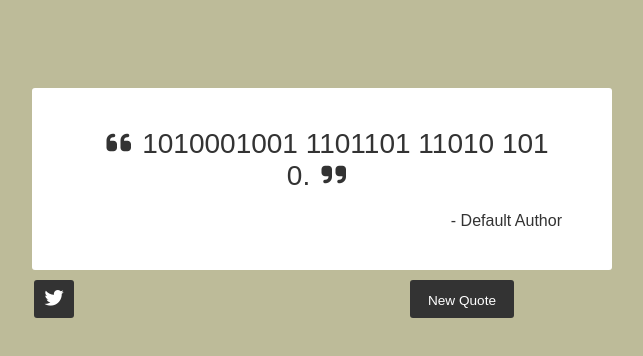
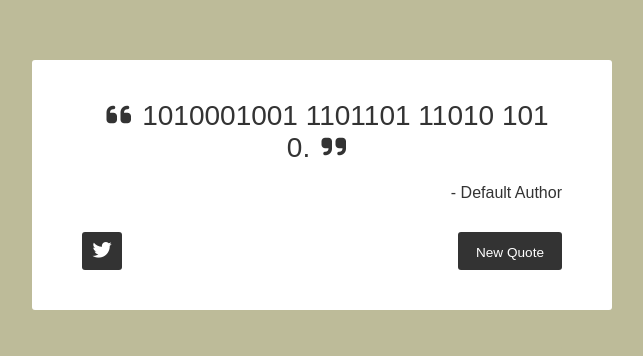
Before and after one commit to DeXtr0niC/React-Quote-Generator, a React (Create React App) app: page / in a window 1280 px wide. Shown: the part 234-590 px from the top of the page, without its empty margins (368-1011 px from the left). Built offline with nearby package versions, Linux system fonts and the light colour scheme.

Commit message:
Recreate orginial design with styled components

```diff
--- a/src/components/Button.js
+++ b/src/components/Button.js
@@ -10,6 +10,7 @@ const Button = styled.button`
   outline:none;
   font-size:0.85em;
   padding: 8px 18px 6px 18px;
+  margin-top: 30px;
   opacity:1;
   cursor:pointer;
   &:hover {
@@ -23,29 +24,31 @@ export const UtilityButton = styled(Button)`
 
 export const SocialButton = styled(Button)`
   float:left;
-  padding:0;
+  padding: 8px 0 0;
   font-size:1.2em;
   margin-right:5px;
-  height:38px;
+  height:30px;
   width:40px;
+  position: relative;
+  text-align: center;
   a {
   color: #fff;
   text-decoration: none;
   }
 `
 export const TwitterButton = ({ currentQuote }) => {
-   let uri = 'http://google.com'//'https://twitter.com/intent/tweet?hashtags=quotes&related=freecodecamp&text=' + encodeURIComponent('"' + props.currentQuote[0] + '" ' + props.currentQuote[1])
+  const uri = 'http://google.com'// 'https://twitter.com/intent/tweet?hashtags=quotes&related=freecodecamp&text=' + encodeURIComponent('"' + props.currentQuote[0] + '" ' + props.currentQuote[1])
 
   return (
-    <SocialButton  style={{color: '#fff', textDecoration: 'none'}} target={'_blank'}  rel="noopener noreferrer" href={uri}>
-      <a target={'_blank'}  rel="noopener noreferrer" href={uri}>
-        <i className="fab fa-twitter" />
+    <SocialButton as='div' style={{ color: '#fff', textDecoration: 'none' }} href={uri}>
+      <a target='_blank' rel='noopener noreferrer' href={uri}>
+        <i className='fab fa-twitter' />
       </a>
     </SocialButton>
   )
 }
 
-export const NewQuoteButton = ( { clickHandler }) => {
+export const NewQuoteButton = ({ clickHandler }) => {
   return (
     <UtilityButton title='Get a new quote!' onClick={clickHandler}>
       New Quote
@@ -55,17 +58,16 @@ export const NewQuoteButton = ( { clickHandler }) => {
 
 export default Button
 
-//function TwitterButton(props) {
+// function TwitterButton(props) {
 // let uri = 'https://twitter.com/intent/tweet?hashtags=quotes&related=freecodecamp&text=' + encodeURIComponent('"' + props.currentQuote[0] + '" ' + props.currentQuote[1])
 // return (
 //   <IconButton id={'twitter-button'} title={'Tweet this quote!'}>
 //     <a id={'tweet-quote'} target={'_blank'}  rel="noopener noreferrer" href={uri}> <i className="fab fa-twitter"></i></a>
 //   </IconButton>
 // )
-//}
+// }
 
-//function NewQuoteButton (props) {
-  //return
+// function NewQuoteButton (props) {
+// return
 // <button id={'new-quote'} title='Get a new quote!' onClick={props.clickHandler} className={'button'}>New Quote</button>
-
-//}
+// }
--- a/src/components/Quote.js
+++ b/src/components/Quote.js
@@ -17,9 +17,9 @@ const QuoteIcon = styled.i`
 
 const Quote = ({ quote }) => (
   <StyledQuote>
-    <QuoteIcon className='fas fa-quote-left'/>
-      <span id='text'>{quote}</span>
-    <QuoteIcon className='fas fa-quote-right'/>
+    <QuoteIcon className='fas fa-quote-left' />
+    <span id='text'>{quote}</span>
+    <QuoteIcon className='fas fa-quote-right' />
   </StyledQuote>
 )
 
--- a/src/components/containers/Buttonbar.js
+++ b/src/components/containers/Buttonbar.js
@@ -1,21 +1,23 @@
 import React from 'react'
 import styled from 'styled-components'
+import { TwitterButton, NewQuoteButton } from '../Button'
 
 const StyledButtonBar = styled.div`
   width: 100%;
-  margin: 8px auto auto;
+  margin: auto;
   //height: 30%;
   max-width: 1800px;
-  padding: 2px;
- flex: 1 1 30%;
+  padding: 0px;
+  flex: 1 1 30%;
   display: block;
 `
 
 const Buttonbar = (props) => {
-
   return (
     <StyledButtonBar>
-      <div>{props.children}</div>
+      <TwitterButton as='div' />
+      <NewQuoteButton />
+      {/* <div>{props.children}</div> */}
     </StyledButtonBar>
   )
 }
--- a/src/components/containers/QuoteBox.js
+++ b/src/components/containers/QuoteBox.js
@@ -3,14 +3,12 @@ import styled from 'styled-components'
 
 import Quote from '../Quote'
 import Author from '../Author'
-
-
-
+import Buttonbar from './Buttonbar'
 const StyledQuoteBox = styled.div`
   width: 100%;
   border-radius:3px;
   position:relative;
-    margin:8% auto auto auto;
+  margin: 8% auto auto auto;
   padding:40px 50px;
   background-color:#fff;
   flex: 2 1 100%;
@@ -19,7 +17,7 @@ flex-direction: column;
 `
 
 const QuoteBox = ({ isLoading, quote, author, newQuoteHandler }) => {
-  if(isLoading) {
+  if (isLoading) {
     return (
       <StyledQuoteBox>
         Loading...
@@ -29,8 +27,12 @@ const QuoteBox = ({ isLoading, quote, author, newQuoteHandler }) => {
 
   return (
     <StyledQuoteBox>
-      <Quote quote={quote}/>
-      <Author author={author}/>
+      <Quote quote={quote} />
+      <Author author={author} />
+      <Buttonbar />
+      {/* <TwitterButton />
+      <NewQuoteButton />
+      </Buttonbar> */}
     </StyledQuoteBox>
   )
 }
--- a/src/components/containers/RandomQuoteGenerator.js
+++ b/src/components/containers/RandomQuoteGenerator.js
@@ -1,11 +1,6 @@
 import React, { useState, useEffect } from 'react'
 import styled from 'styled-components'
 import QuoteBox from './QuoteBox'
-import Buttonbar from './Buttonbar'
-import {
-  NewQuoteButton,
-  TwitterButton,
-} from '../Button'
 
 const StyledRandomQuoteGenerator = styled.div`
   border-radius: 3px;
@@ -20,7 +15,6 @@ const StyledRandomQuoteGenerator = styled.div`
   display: -webkit-box;
   display: -ms-flexbox;
   display: flex;
-  //flex-direction: column;
   flex-direction: row;
   flex-wrap: wrap;
   background-color: #BDBB99;
@@ -36,14 +30,13 @@ const RandomQuoteGenerator = (props) => {
   const [currentAuthor, setCurrenAuthor] = useState('Default Author')
 
   return (
-      <StyledRandomQuoteGenerator>
-        <QuoteBox quote={currentQuote} author={currentAuthor} />
-        <Buttonbar>
-          <TwitterButton />
-          <NewQuoteButton />
-        </Buttonbar>
-      </StyledRandomQuoteGenerator>
-
+    <StyledRandomQuoteGenerator>
+      <QuoteBox quote={currentQuote} author={currentAuthor} />
+      {/* <Buttonbar>
+        <TwitterButton />
+        <NewQuoteButton />
+      </Buttonbar> */}
+    </StyledRandomQuoteGenerator>
   )
 }
 
--- a/src/index.js
+++ b/src/index.js
@@ -2,4 +2,4 @@ import React from 'react'
 import ReactDOM from 'react-dom'
 import App from './components/containers/App'
 
-ReactDOM.render( <App />,  document.getElementById('root'))
+ReactDOM.render(<App />, document.getElementById('root'))
```
Lines whose indentation alone changed are shown as unchanged.
